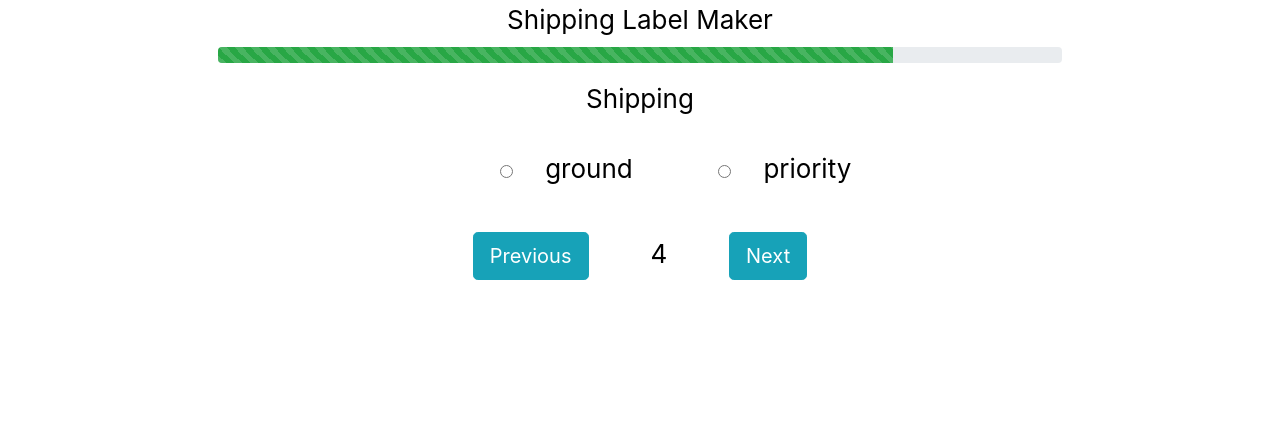
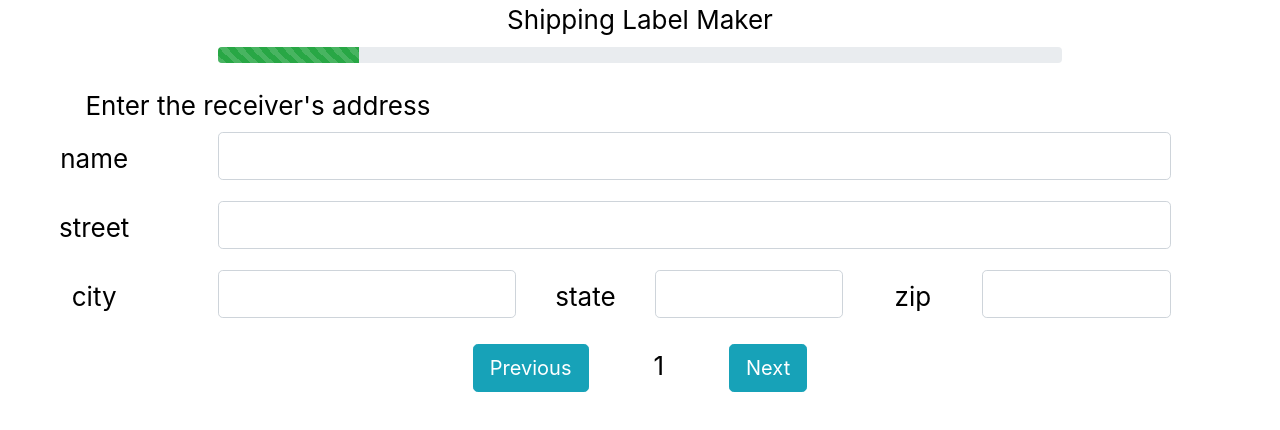
Before and after one commit to jolaya182/reactLabelCreater, a React (Create React App) app: page / in a window 1280 px wide. Shown: the top 430 px of the page. Built offline with nearby package versions, Linux system fonts and the light colour scheme.

Commit message:
add the resolved button for better navigation, and created the shippingLabel component with it's picture

```diff
--- /dev/null
+++ b/src/core/components/features/shipping-label-maker/shipping-label/shippingLabel.jsx
@@ -0,0 +1,21 @@
+/**
+ * title: shipping-label.jsx
+ *
+ * date: 11/6/2020
+ *
+ * author: javier olaya
+ *
+ * description: this component represents the label
+ *
+ */
+
+import React from "react";
+import Form from 'react-bootstrap/Form'
+import barCode from './../../../../pic/barCode.svg' ;//barCode
+
+const ShippingLabel = () => {
+  return <Form.Group>
+    <img src={barCode} alt={`bar code`} />
+  </Form.Group>;
+};
+export default ShippingLabel;
--- /dev/null
+++ b/src/core/components/steps/step-complete.jsx
@@ -0,0 +1,65 @@
+/**
+ * title: step-complete.jsx
+ *
+ * date: 11/4/2020
+ *
+ * author: javier olaya
+ *
+ * description: this component is the final step with a label confirmation
+ *
+ */
+
+import React from "react";
+import Step from "./step";
+import Form from "react-bootstrap/Form";
+import Row from "react-bootstrap/Row";
+import Col from "react-bootstrap/Col";
+import ShippingLabel from './../features/shipping-label-maker/shipping-label/shippingLabel';
+
+const StepComplete = ({ wizardContext }) => {
+  const { weight, shippingOption, shippingCost } = wizardContext;
+  return (
+    <Step>
+      <Form.Label>{"Congradulations this is your Confirmation"}</Form.Label>
+      <Form.Group as={Row}>
+      <Col sm={4}></Col>
+        <Form.Label column sm={2}>
+          {"Weight: "}
+          </Form.Label>
+          <Col sm={2}>
+          {`${weight} lb`}
+          </Col>
+          <Col sm={4}></Col>
+      </Form.Group>
+
+      <Form.Group as={Row}>
+      <Col sm={4}></Col>
+      <Form.Label column sm={2}>
+          {"Option: "}
+          </Form.Label>
+          <Col sm={2}>
+          {
+            {
+              ground: <div type="text">{"ground"}</div>,
+              priority: <div type="text">{"priority"}</div>,
+            }[shippingOption]
+          }
+          </Col>
+          <Col sm={4}></Col>
+      </Form.Group>
+
+      <Form.Group as={Row}>
+      <Col sm={4}></Col>
+      <Form.Label column sm={2}>
+          {"Total:"}
+          </Form.Label>
+          <Col sm={2}>
+          {`$ ${shippingCost}`}
+          </Col>
+          <Col sm={4}></Col>
+      </Form.Group>
+      <ShippingLabel wizardContext={wizardContext}></ShippingLabel>
+    </Step>
+  );
+};
+export default StepComplete;
--- a/src/core/components/wizard/wizard.jsx
+++ b/src/core/components/wizard/wizard.jsx
@@ -14,6 +14,8 @@ import StepSender from "./../steps/step-sender";
 import StepWeight from "./../steps/step-weight";
 import StepOption from "./../steps/step-option";
 import StepConfirm from "./../steps/step-confirm";
+import StepComplete from "./../steps/step-complete";
+
 import Form from "react-bootstrap/Form";
 import Button from "react-bootstrap/Button";
 import ProgressBar from "react-bootstrap/ProgressBar";
@@ -35,9 +37,10 @@ export default class Wizard extends React.Component {
         type: "",
         prev: 1,
         next: 2,
-        end: 5,
+        end: 6,
       },
-      currentStep: 4,
+      currentStep: 1,
+      buttonResolved: "next"
     };
   }
 
@@ -69,9 +72,13 @@ export default class Wizard extends React.Component {
     // the current step
     if (prev + 2 === newCurrentStep && prev !== end - 1) newPrev = prev + 1;
 
+    // find out which button to render
+    const buttonResolved = this.resolveRightButton(newCurrentStep, end);
+
     this.setState({
       currentStep: newCurrentStep,
       wizardAction: { prev: newPrev, next: newNext, end: end },
+      buttonResolved:buttonResolved,
     });
   };
 
@@ -93,26 +100,40 @@ export default class Wizard extends React.Component {
     // avoid having the 'pre' pass the beginning
     if (prev === newCurrentStep && prev !== 1) newPrev = prev - 1;
 
+    // find out which button to render
+    const buttonResolved = this.resolveRightButton(newCurrentStep, end);
+
     this.setState({
       currentStep: newCurrentStep,
       wizardAction: { prev: newPrev, next: newNext, end: end },
+      buttonResolved:buttonResolved
     });
   };
 
   caculateProgress = () => {
     const { currentStep, wizardAction } = this.state;
-    const {end} = wizardAction;
+    const { end } = wizardAction;
     return (currentStep * 100) / end;
   };
 
+  resolveRightButton = (currentStep, end)=>{
+    if(currentStep === end ){
+      return "end"
+    }else if(currentStep === end-1) return "submit"
+
+    return "next"
+  }
+
   submitConfirmation = () => {
-
+    console.log("form request submission");
+    const { wizardAction } = this.state;
+    const { end } = wizardAction;
+    this.setState({ currentStep: end, buttonResolved: "end" });
   };
 
   render() {
     const { wizardContext } = this.props;
-    const { currentStep, wizardAction } = this.state;
-    const { end } = wizardAction;
+    const { currentStep, wizardAction, buttonResolved } = this.state;
     const { onAction, caculateProgress, submitConfirmation } = this;
     const {
       handleShippingOption,
@@ -122,7 +143,7 @@ export default class Wizard extends React.Component {
     } = this.props;
 
     return (
-      <Form >
+      <Form>
         <Form.Group>
           {/* <form> */}
           <Form.Label>{"Shipping Label Maker"}</Form.Label>
@@ -167,11 +188,8 @@ export default class Wizard extends React.Component {
                 handleShippingOption={handleShippingOption}
               ></StepOption>
             ),
-            5: (
-              <StepConfirm
-                wizardContext={wizardContext}
-              ></StepConfirm>
-            ),
+            5: <StepConfirm wizardContext={wizardContext}></StepConfirm>,
+            6: <StepComplete wizardContext={wizardContext}></StepComplete>,
           }[currentStep]
         }
 
@@ -188,23 +206,32 @@ export default class Wizard extends React.Component {
             <Form.Label column sm={2}>
               {currentStep}
             </Form.Label>
-            {currentStep !== end ? (
+
+            {{
+              "next": (
                 <Button
                   size="lg"
                   variant="info"
-                onClick={() => onAction({ ...wizardAction, type: "next" })}
+                  onClick={() =>
+                    onAction({ ...wizardAction, type: "next" })
+                  }
                 >
                   {"Next"}
                 </Button>
-            ) : (
+              ),
+              "submit": (
                 <Button
                   size="lg"
                   variant="info"
-                onClick={() => submitConfirmation}
+                  onClick={submitConfirmation}
                 >
                   {"Submit"}
                 </Button>
-            )}
+              ),
+              "end": null,
+
+             }[buttonResolved]
+            }
           </Col>
           <Col sm={2}></Col>
         </Form.Group>
```
Also changed, not shown: src/core/pic/barCode.svg (added), 1 other file (tests, documents, lock files or other folders). Lines whose indentation alone changed are shown as unchanged.
